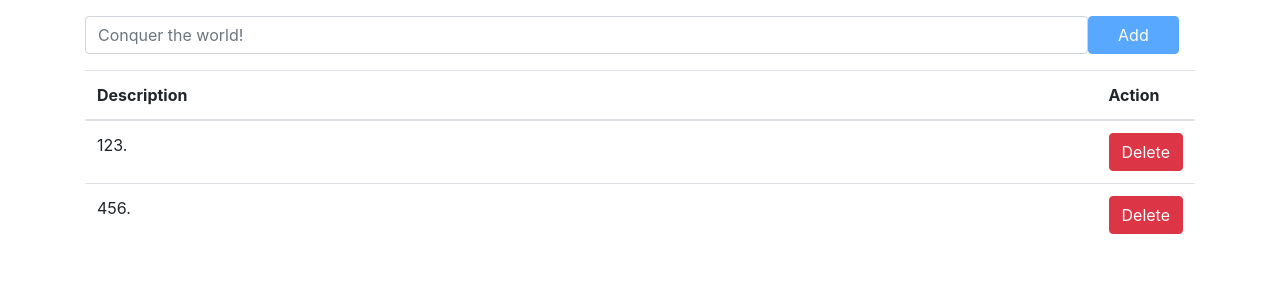
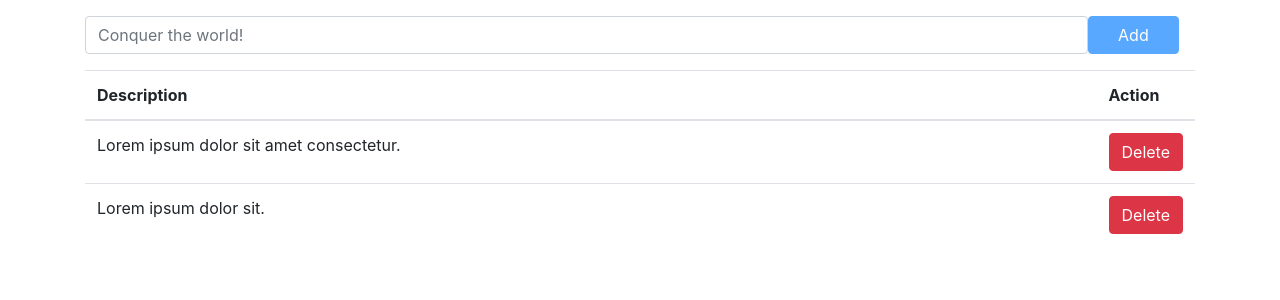
Before and after one commit to krabique/react-to-do-app-client, a React app: page / in a window 1280 px wide. Shown: the top 300 px of the page. Built offline with nearby package versions, Linux system fonts and the light colour scheme; the HTML template or start-up script is replaced by a standard one.

Commit message:
Change default tasks bodies to lorem ipsum.

```diff
--- a/src/App.js
+++ b/src/App.js
@@ -14,11 +14,11 @@ class App extends Component {
       tasks: [
         {
           created_at: Date.now(),
-          body: '123.',
+          body: 'Lorem ipsum dolor sit amet consectetur.',
         },
         {
           created_at: Date.now() + 1,
-          body: '456.',
+          body: 'Lorem ipsum dolor sit.',
         },
       ],
     };
```
